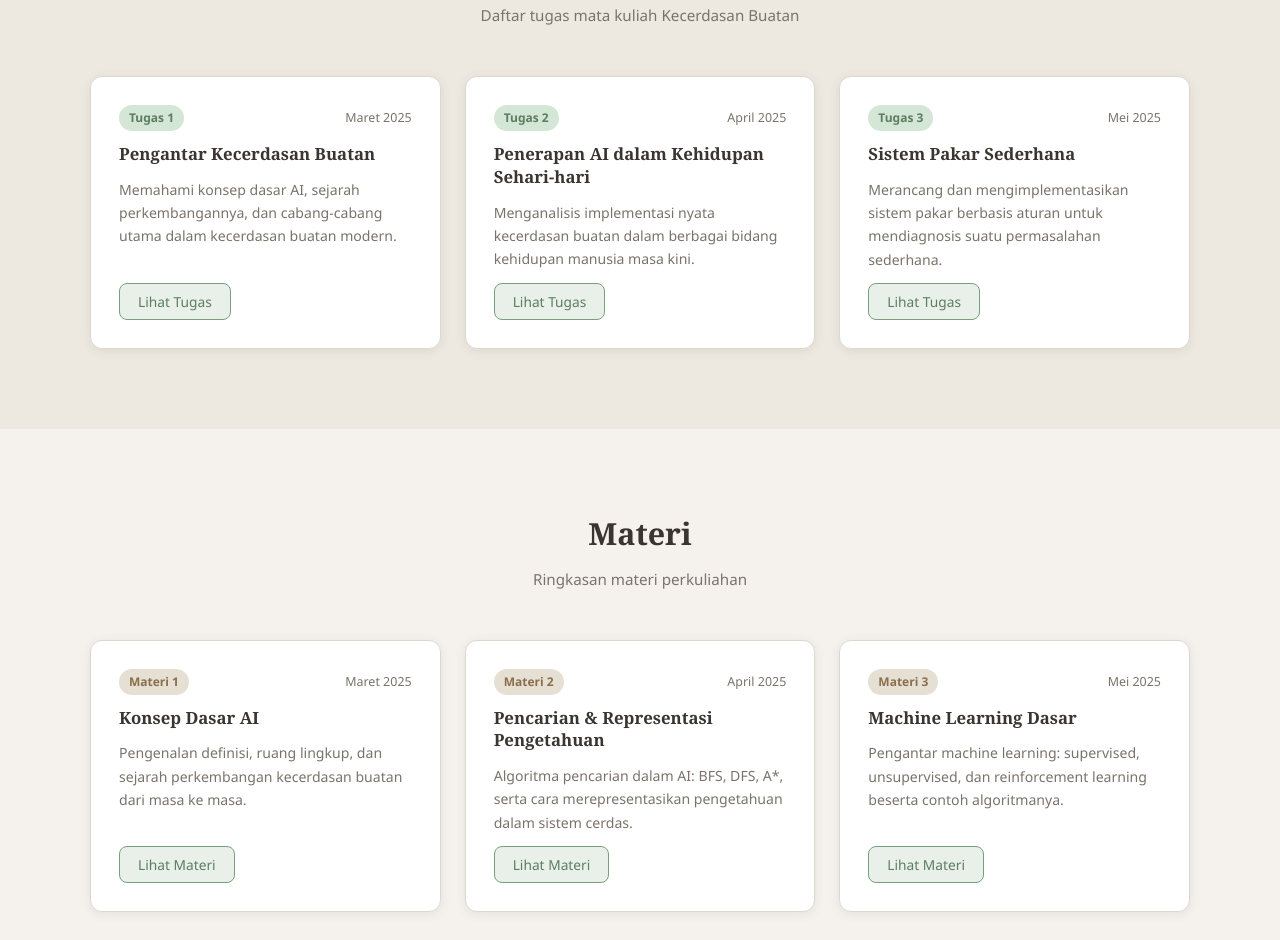
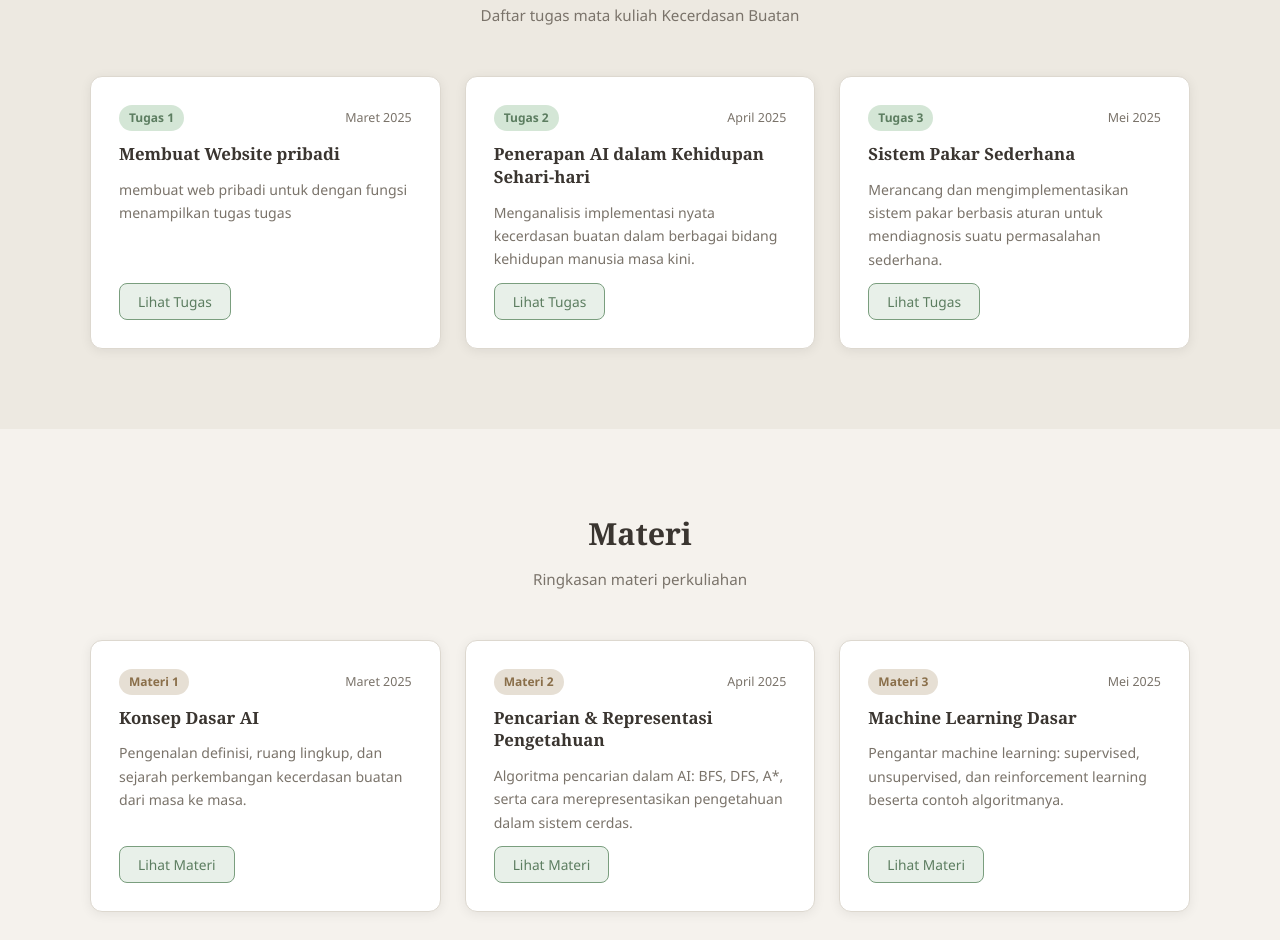
Before and after one commit to GalihSeptiyadi/GalihSeptiyadi.github.io, a plain HTML site: page index.html in a window 1280 px wide. Shown: the part 1624-2564 px from the top of the page. Drawn offline with Linux system fonts and the light colour scheme.

Commit message:
tambah deskripsi tugas

```diff
--- a/index.html
+++ b/index.html
@@ -122,12 +122,12 @@
             <span class="card-badge">Tugas 1</span>
             <span class="card-date">Maret 2025</span>
           </div>
-          <h3 class="card-title">Pengantar Kecerdasan Buatan</h3>
-          <p class="card-desc">Memahami konsep dasar AI, sejarah perkembangannya, dan cabang-cabang utama dalam kecerdasan buatan modern.</p>
+          <h3 class="card-title">Membuat Website pribadi</h3>
+          <p class="card-desc">membuat web pribadi untuk dengan fungsi menampilkan tugas tugas</p>
           <button class="btn-card"
             data-modal="modal-tugas"
             data-title="Tugas 1: Pengantar Kecerdasan Buatan"
-            data-content="Tugas ini membahas konsep dasar Kecerdasan Buatan (AI), meliputi definisi, sejarah singkat dari era Alan Turing hingga kini, serta cabang-cabang utama seperti Machine Learning, Deep Learning, Natural Language Processing, dan Computer Vision. Dikerjakan dalam bentuk makalah singkat 5 halaman.<br><br><a
+            data-content="Membuat sebuah webpage pribadi yang menggunakan hosting dan domain tersendiri (bukan blog instant seperti wordpress, blogspot, atau yang lainnya). Webpage pribadi tersebut diantaranya digunakan untuk menampilkan tugas-tugas dari matakuliah Kecerdasan Buatan.<br><br><a
             href='https://danirtms.wordpress.com/2026/04/14/tugas-kecerdasan-buatan-kelas-g2023-semester-genap-2025-2026-stmik-mardira-indonesia/' class='modal-link'>📄 Lihat Dokumen Tugas</a>">
             Lihat Tugas
           </button>
```
